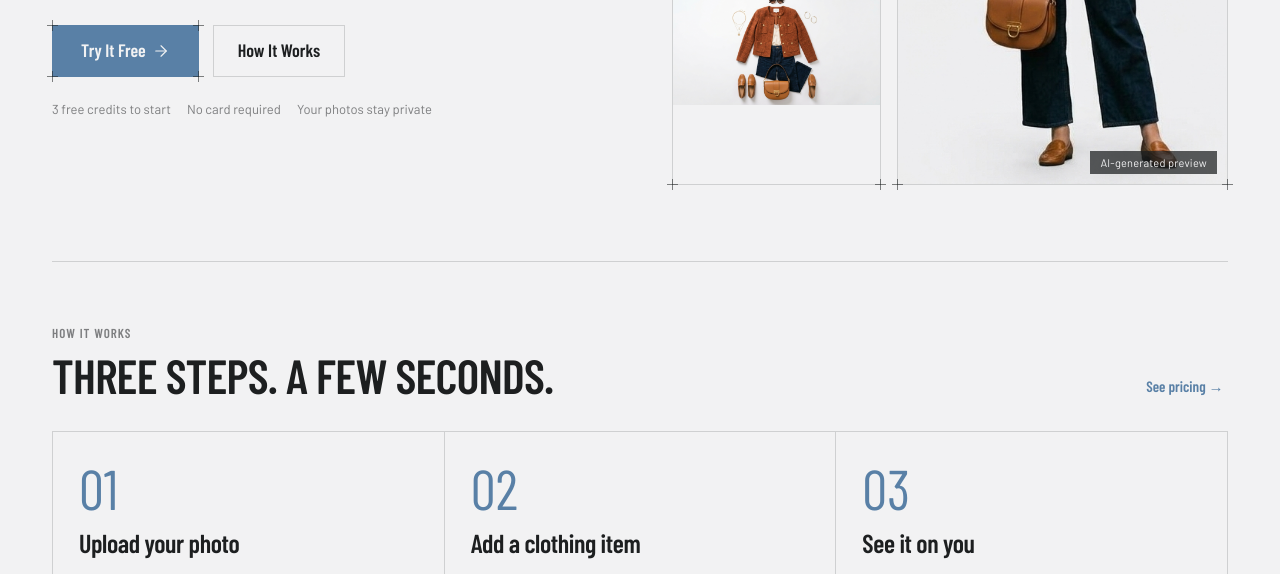
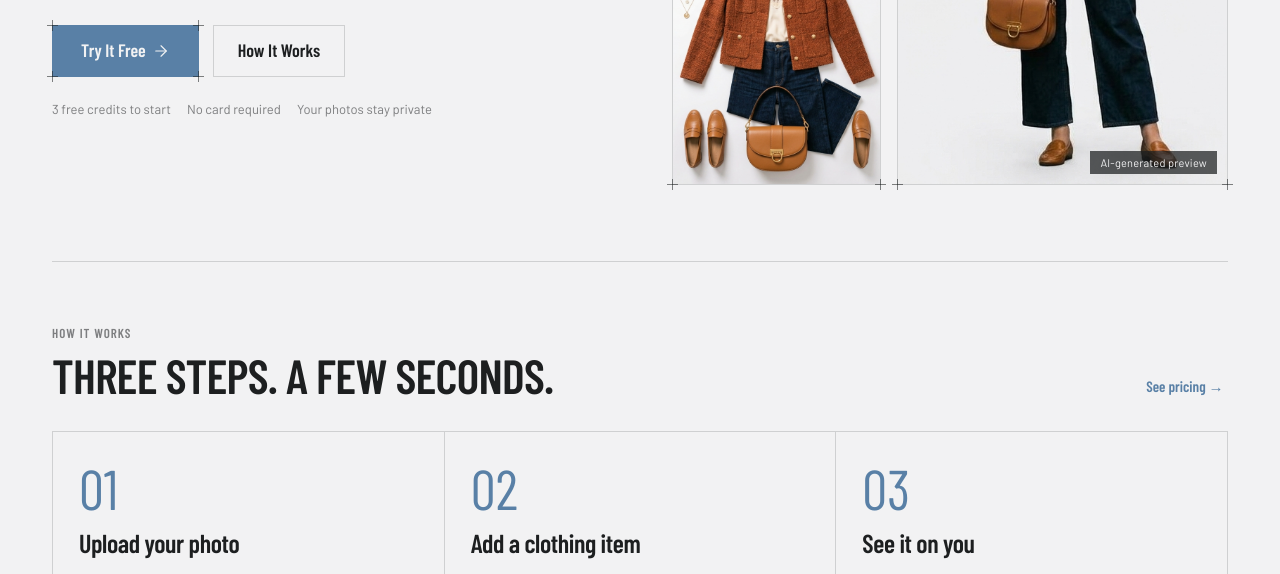
Before and after one commit to naveedkhan52u/Drape-virtual-try-on, a plain HTML site: page index.html in a window 1280 px wide. Shown: the part 526-1100 px from the top of the page. Drawn offline with nearby package versions, Linux system fonts and the light colour scheme; no server answers.

Commit message:
Update clothing hero image fit

```diff
--- a/index.html
+++ b/index.html
@@ -114,7 +114,7 @@ a{color:var(--color-accent-700)}a:hover{color:var(--color-accent-800)}
         <i class="corner tl"></i><i class="corner tr"></i><i class="corner bl"></i><i class="corner br"></i>
       </figure>
       <figure class="blueprint" style="grid-column:1;grid-row:2">
-        <img id="hero-garment-img" src="/assets/hero/clothing-01.webp" alt="Drape clothing option" style="width:100%;height:100%;display:block;object-fit:contain;object-position:center;background:var(--color-bg)" loading="eager">
+        <img id="hero-garment-img" src="/assets/hero/clothing-01.webp" alt="Drape clothing option" style="width:100%;height:100%;display:block;object-fit:cover;object-position:center center" loading="eager">
         <span style="position:absolute;left:8px;top:8px;z-index:2;background:var(--color-bg);padding:2px 8px;font-size:11px;letter-spacing:.1em;text-transform:uppercase">02 · Clothing</span>
         <i class="corner tl"></i><i class="corner tr"></i><i class="corner bl"></i><i class="corner br"></i>
       </figure>
```
